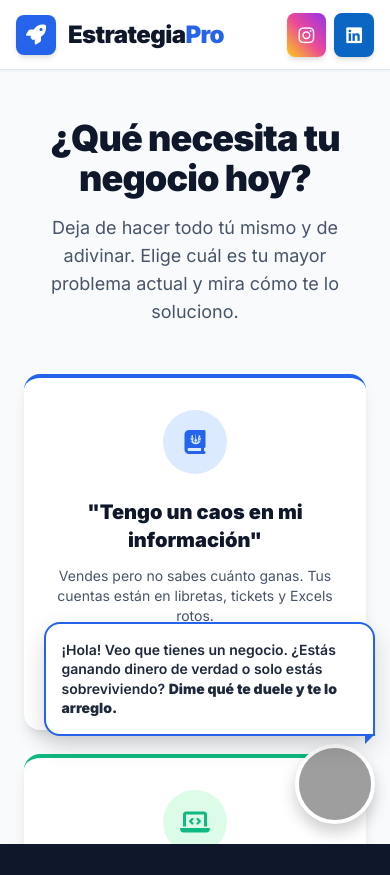
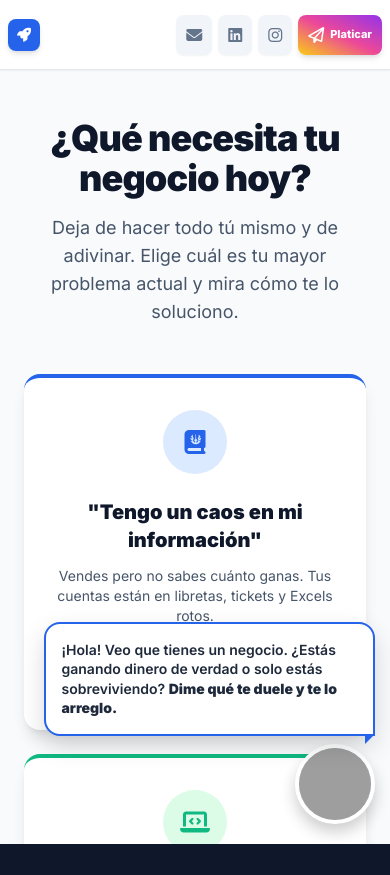
Before and after one commit to tuestrategiapro/tuestrategiapro.github.io, a plain HTML site: page index.html in a window 390 px wide. Drawn offline with nearby package versions, Linux system fonts and the light colour scheme; grey boxes are pictures that could not be loaded; animation ran at ten frames a second.

Commit message:
Update navigation and social media buttons in index.html

```diff
--- a/index.html
+++ b/index.html
@@ -106,27 +106,39 @@
         <div class="loader-bar"><div class="loader-fill" id="loader-fill"></div></div>
     </div>
 
-    <!-- NAVEGACIÓN ACTUALIZADA CON REDES SOCIALES -->
-    <nav class="fixed top-0 w-full h-[70px] bg-white border-b border-slate-200 z-50 flex items-center px-4 md:px-8 justify-between shadow-sm">
-        <div class="flex items-center gap-3 cursor-pointer" onclick="app.setMainView('home')">
-            <div class="w-10 h-10 rounded-lg bg-brand-blue flex items-center justify-center text-white shadow-md">
-                <i class="fa-solid fa-rocket text-xl"></i>
+    <nav class="fixed top-0 w-full h-[70px] bg-white border-b border-slate-200 z-50 flex items-center px-2 md:px-8 justify-between shadow-sm">
+        <div class="flex items-center gap-2 md:gap-3 cursor-pointer" onclick="app.setMainView('home')">
+            <div class="w-8 h-8 md:w-10 md:h-10 rounded-lg bg-brand-blue flex items-center justify-center text-white shadow-md flex-shrink-0">
+                <i class="fa-solid fa-rocket text-sm md:text-xl"></i>
             </div>
-            <span class="font-black text-2xl text-slate-900 tracking-tight">Estrategia<span class="text-brand-blue">Pro</span></span>
+            <span class="font-black text-lg md:text-2xl text-slate-900 tracking-tight hidden sm:block">Estrategia<span class="text-brand-blue">Pro</span></span>
         </div>
 
-        <!-- Botones de Redes Sociales -->
-        <div class="flex items-center gap-2 md:gap-3">
-            <!-- Botón de Instagram -->
-            <a href="https://www.instagram.com/tu.estrategiapro?srtk=aXhka25kdXVucnBy" target="_blank" rel="noopener noreferrer" class="bg-gradient-to-tr from-yellow-400 via-pink-500 to-purple-600 hover:opacity-90 text-white px-3 py-2 md:px-5 md:py-2.5 rounded-lg font-bold text-sm transition shadow-md flex items-center gap-2 hover:-translate-y-0.5">
-                <i class="fa-brands fa-instagram text-lg md:text-xl"></i>
-                <span class="hidden sm:inline">Instagram</span>
+        <!-- Botones de Redes Sociales y Contacto -->
+        <div class="flex items-center gap-1.5 md:gap-3">
+
+            <!-- Botón de Email -->
+            <a href="mailto:tu.estrategiapro@gmail.com" title="Enviar Email" class="text-slate-500 hover:text-slate-800 bg-slate-100 hover:bg-slate-200 px-2.5 py-2 md:px-3 md:py-2.5 rounded-lg transition shadow-sm flex items-center gap-2">
+                <i class="fa-solid fa-envelope text-base md:text-lg"></i>
+                <span class="hidden xl:inline font-bold text-sm">tu.estrategiapro@gmail.com</span>
             </a>
 
             <!-- Botón de LinkedIn -->
-            <a href="https://www.linkedin.com/company/tu-estratégia-pro/" target="_blank" rel="noopener noreferrer" class="bg-[#0A66C2] hover:bg-[#004182] text-white px-3 py-2 md:px-5 md:py-2.5 rounded-lg font-bold text-sm transition shadow-md flex items-center gap-2 hover:-translate-y-0.5">
-                <i class="fa-brands fa-linkedin text-lg md:text-xl"></i>
-                <span class="hidden sm:inline">LinkedIn</span>
+            <a href="https://www.linkedin.com/company/tu-estratégia-pro/" title="Ver LinkedIn" target="_blank" rel="noopener noreferrer" class="text-slate-500 hover:text-white hover:bg-[#0A66C2] bg-slate-100 px-2.5 py-2 md:px-3 md:py-2.5 rounded-lg transition shadow-sm flex items-center gap-2">
+                <i class="fa-brands fa-linkedin text-base md:text-lg"></i>
+                <span class="hidden lg:inline font-bold text-sm">LinkedIn</span>
+            </a>
+
+            <!-- Botón de Instagram (Muro / Perfil) -->
+            <a href="https://www.instagram.com/tu.estrategiapro/" title="Ver Perfil de Instagram" target="_blank" rel="noopener noreferrer" class="text-slate-500 hover:text-white hover:bg-[#E1306C] bg-slate-100 px-2.5 py-2 md:px-3 md:py-2.5 rounded-lg transition shadow-sm flex items-center gap-2">
+                <i class="fa-brands fa-instagram text-base md:text-lg"></i>
+                <span class="hidden lg:inline font-bold text-sm">Perfil IG</span>
+            </a>
+
+            <!-- Botón Principal: Platica con nosotros (Lleva directo al Chat/DM) -->
+            <a href="https://ig.me/m/tu.estrategiapro" target="_blank" rel="noopener noreferrer" class="bg-gradient-to-tr from-yellow-400 via-pink-500 to-purple-600 hover:opacity-90 text-white px-2.5 py-2 md:px-5 md:py-2.5 rounded-lg font-bold text-[11px] md:text-sm transition shadow-md flex items-center gap-1.5 md:gap-2 hover:-translate-y-0.5 whitespace-nowrap">
+                <i class="fa-regular fa-paper-plane text-base md:text-lg"></i>
+                <span>Platicar</span>
             </a>
         </div>
     </nav>
@@ -505,17 +517,8 @@
                     <!-- ======================================================== -->
                     <div id="cat-redes" class="category-group hidden">
 
-                        <!-- Ejemplo 1: Anuncios -->
-                        <div id="content-redes-anuncios-before" class="content-panel items-center justify-center bg-slate-200">
-                            <div class="bg-white p-4 max-w-sm rounded-lg shadow-lg text-center font-sans border border-gray-300">
-                                <div class="flex items-center gap-2 mb-2 text-sm font-bold"><div class="w-8 h-8 bg-gray-300 rounded-full"></div> tu_negocio</div>
-                                <div class="w-full h-48 bg-gray-200 flex items-center justify-center text-gray-500 mb-2">Imagen de stock de un edificio</div>
-                                <p class="text-xs text-left mb-2">Somos tu mejor opción. Contáctanos.</p>
-                                <button class="w-full bg-blue-600 text-white font-bold py-1 rounded">Promocionar Publicación</button>
-                                <div class="mt-4 p-2 bg-red-100 text-red-600 text-xs font-bold rounded">
-                                    Resultados: 1,500 "Me gusta" (Todos de tus tías y bots). 0 Ventas. -$500 de tu bolsa.
-                                </div>
-                            </div>
+                        <div class="w-full flex justify-center gap-6 py-4 bg-white border-b border-slate-200 shadow-sm">
+                            <i class="fa-brands fa-facebook text-3xl text-blue-600"></i>
                         </div>
 
                         <div id="content-redes-anuncios-after" class="content-panel bg-slate-50 items-center justify-center p-4">
@@ -664,7 +667,7 @@
                                 </div>
                                 <div class="w-full aspect-square bg-slate-900 flex flex-col items-start justify-center text-left p-8 text-white relative overflow-hidden">
                                     <div class="absolute -right-10 -top-10 w-32 h-32 bg-blue-600 rounded-full opacity-30 blur-2xl"></div>
-                                    <p class="text-xs text-brand-cyan font-bold uppercase tracking-widest mb-2 border-l-2 border-brand-cyan pl-2" style="border-color: #22d3ee; color: #22d3ee;">Caso de Éxito</p>
+                                    <p class="text-xs text-brand-cyan font-bold uppercase tracking-widest mb-2 border-l-2 border-brand-cyan pl-2">Caso de Éxito</p>
                                     <h2 class="text-3xl font-black mb-4 leading-tight">Cómo ayudamos a Empresa X a ahorrar $50k en 1 mes.</h2>
                                     <p class="text-sm text-slate-300 mb-6 flex items-center gap-2">Desliza para ver el método <i class="fa-solid fa-arrow-right"></i></p>
                                     <div class="absolute bottom-4 left-0 w-full flex justify-center gap-1"><div class="w-2 h-2 bg-white rounded-full"></div><div class="w-2 h-2 bg-slate-600 rounded-full"></div><div class="w-2 h-2 bg-slate-600 rounded-full"></div></div>
@@ -1019,7 +1022,7 @@
         };
 
         // ==========================================
-        // ARRANQUE DIRECTO SEGURO
+        // ARRANQUE DIRECTO SEGURO (Solución para iFrames y Clicdata)
         // ==========================================
         splashAnimation.init(() => {
             app.init();
```
